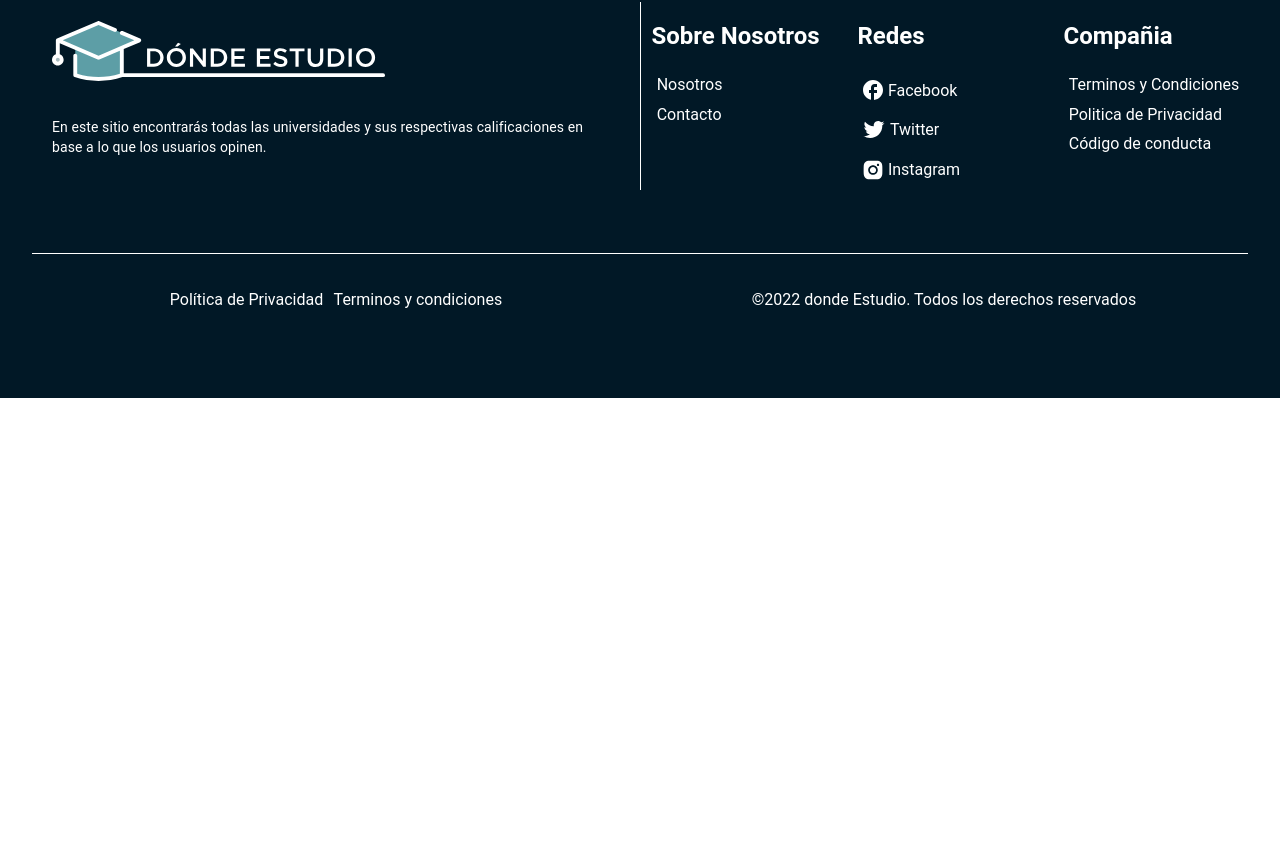
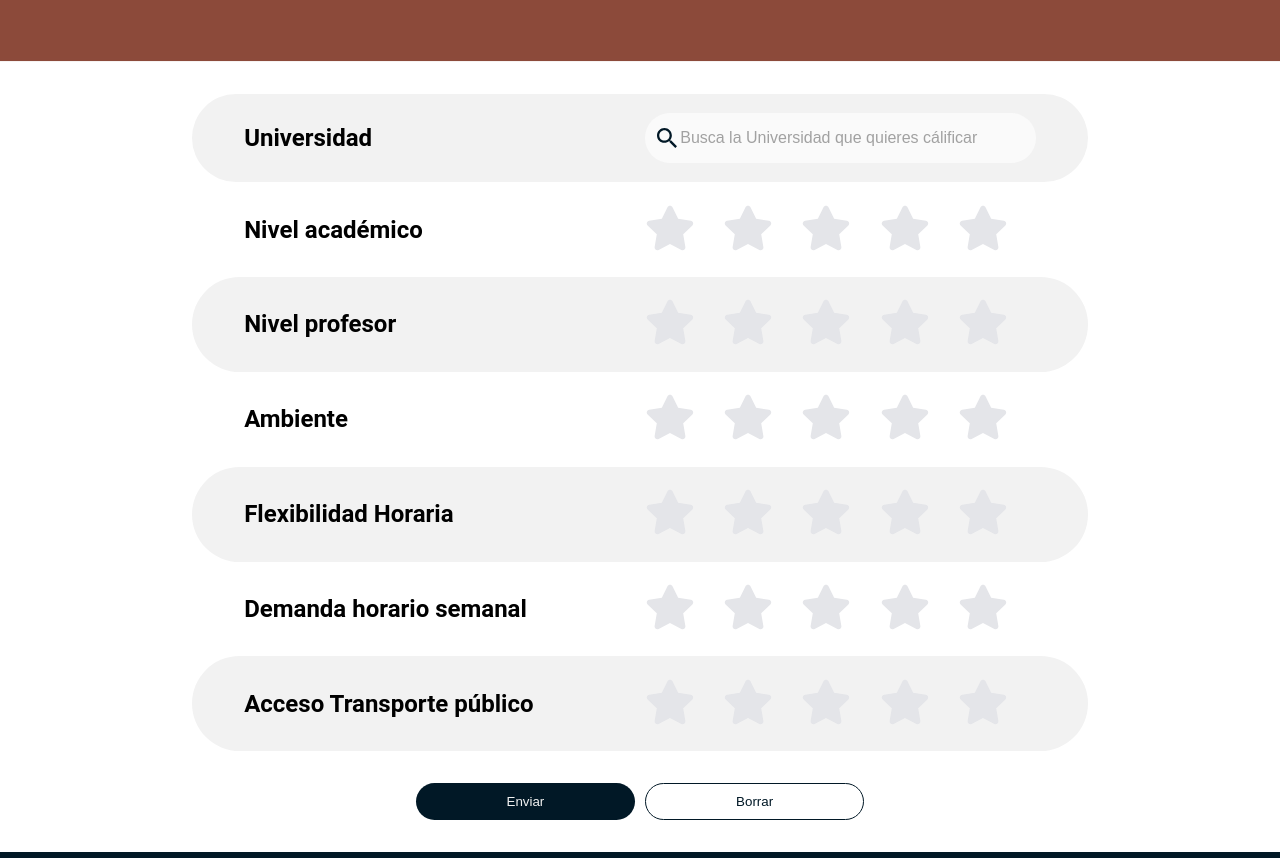
Before and after one commit to CRISSFMB/study-app, a React (Vite) app: page /homeScreen in a window 1280 px wide. Shown: the part 402-1260 px from the top of the page. Before the commit the page ends 800 px from the top, so only its background shows below. Built offline with nearby package versions, Linux system fonts and the light colour scheme; a web font is replaced by a local one.

Commit message:
Calificacion

```diff
--- a/package.json
+++ b/package.json
@@ -11,6 +11,7 @@
   "dependencies": {
     "react": "^18.2.0",
     "react-dom": "^18.2.0",
+    "react-icons": "^4.4.0",
     "react-router-dom": "^6.4.0"
   },
   "devDependencies": {
--- /dev/null
+++ b/src/Calificar/CalifUniversidades.css
@@ -0,0 +1,126 @@
+.opina{
+    display: grid;
+}
+.logo{
+    width: 100%;
+}
+.opina__div{
+    position: relative;
+
+}
+.opina__img{
+    width: 100%;
+
+}
+.opina__button{
+    position: absolute;
+    top: 3%;
+    left: 1%;
+
+    background: none;
+    border: 0;
+    color: #F2F2F2;
+    font-size: 1.5rem;
+
+}
+.form{
+    display: grid;
+    margin : 0 auto;
+    width: 95%;
+    margin-top: 3rem;
+}
+.search{
+    display: grid;
+    grid-template-columns: 1fr 1fr;
+
+    font-size: 16px;
+    margin: 0 auto;
+    border-radius: 66px;
+    padding: 1rem 2rem ;
+    gap: 1rem;
+    align-items: center;
+}
+.gris{
+    background-color: #F2F2F2;
+    border-radius: 66px;
+}
+.search__div{
+    position: relative;
+    width: 100%;
+}
+.search__icon{
+    color: #191919;
+    position: absolute;
+    width: 20px;
+    height: 20px;
+    left: 12px;
+    top: 50%;
+    transform: translateY(-50%);
+}
+
+.search__input{
+    color: #191919;
+    padding: 15px 15px 15px 35px;
+    width: 100%;
+    color: #5D9EA6;
+    border: none;
+    opacity: 64%;
+    border-radius: 28px;
+    font-weight: 500;
+    font-size: 16px;
+    line-height: 20px;
+}
+.buttons{
+    display: grid;
+    margin: 0 auto;
+    width: 70%;
+    margin-top: 3rem;
+    margin-bottom: 3rem;
+    grid-template-columns: 1fr 1fr;
+    gap: 1rem;
+}
+.button__send{
+
+    background: #011826;
+    border-radius: 66px;
+    border: none;
+    color: #F2F2F2;
+    padding: 1rem;
+    transition: .5s  ease-in-out;
+}
+.button__send:hover{
+    border:1px solid #011826;
+    background: #ffffff;
+    color: #011826;
+}
+.button__del{
+
+    background: #ffffff;
+    border-radius: 66px;
+    border: 1px solid #011826;
+    padding: 1rem;
+    color: #011826;
+    transition: .5s  ease-in-out;
+}
+
+.button__del:hover{
+    border: 1px solid #ffffff;
+
+    background: #011826;
+    color: #ffffff;
+}
+@media (min-width: 768px) {
+    .form{
+        width: 70%;
+    }
+    .search{
+        padding: 1rem 5rem ;
+    }
+    .opina__button {
+        font-size: 4rem;
+    }
+    .buttons{
+        display: grid;
+        width: 50%;
+    }
+}
--- /dev/null
+++ b/src/Calificar/CalifUniversidades.jsx
@@ -0,0 +1,79 @@
+import React, { useState } from "react";
+import "./CalifUniversidades.css";
+import logo from "./img/opina.jpg";
+import Stars from "./Stars";
+
+const CalifUniversidades = () => {
+  const [input, setInput] = useState({
+    nombre: "",
+    universidad: "",
+    comentario: "",
+    trasporte: "",
+  });
+  return (
+    <div className="opina">
+      <div className="opina__div">
+        <button className="opina__button ">x</button>
+        <img src={logo} alt="" className="opina__img" />
+      </div>
+      <div className="form">
+        <form>
+          <div className="search gris">
+            <h2>Universidad</h2>
+            <div className="search__div">
+              <input
+                type="search"
+                className="search__input"
+                placeholder="Busca la Universidad que quieres cálificar"
+              />
+              <svg
+                width="35"
+                height="35"
+                viewBox="0 0 35 35"
+                fill="none"
+                xmlns="http://www.w3.org/2000/svg"
+                className="search__icon"
+              >
+                <path
+                  d="M25 22H23.42L22.86 21.46C24.82 19.18 26 16.22 26 13C26 5.82 20.18 0 13 0C5.82 0 0 5.82 0 13C0 20.18 5.82 26 13 26C16.22 26 19.18 24.82 21.46 22.86L22 23.42V25L32 34.98L34.98 32L25 22ZM13 22C8.02 22 4 17.98 4 13C4 8.02 8.02 4 13 4C17.98 4 22 8.02 22 13C22 17.98 17.98 22 13 22Z"
+                  fill="#011826"
+                />
+              </svg>
+            </div>
+          </div>
+          <div className="search">
+            <h2>Nivel académico</h2>
+            <Stars />
+          </div>
+          <div className="search gris">
+            <h2>Nivel profesor</h2>
+            <Stars />
+          </div>
+          <div className="search">
+            <h2>Ambiente</h2>
+            <Stars />
+          </div>
+          <div className="search gris">
+            <h2>Flexibilidad Horaria</h2>
+            <Stars />
+          </div>
+          <div className="search">
+            <h2>Demanda horario semanal</h2>
+            <Stars />
+          </div>
+          <div className="search gris">
+            <h2>Acceso Transporte público</h2>
+            <Stars />
+          </div>
+          <div className="stars-gray"></div>
+          <div className="buttons">
+            <button className="button__send">Enviar</button>
+            <button className="button__del">Borrar</button>
+          </div>
+        </form>
+      </div>
+    </div>
+  );
+};
+
+export default CalifUniversidades;
--- /dev/null
+++ b/src/Calificar/Stars.css
@@ -0,0 +1,16 @@
+input[type="radio"] {
+    display: none;
+}
+.stars{
+    display: grid;
+    grid-template-columns: repeat(5, 1fr);
+}
+.star{
+    width: 40px;
+    cursor: pointer;
+}
+@media (min-width: 768px) {
+    .star{
+        width: 50px;
+    }
+}
--- /dev/null
+++ b/src/Calificar/Stars.jsx
@@ -0,0 +1,35 @@
+import React from "react";
+import "./Stars.css";
+import { FaStar } from "react-icons/fa";
+import { useState } from "react";
+
+const Stars = () => {
+  const [rating, setRating] = useState(null);
+  const [hover, setHover] = useState(null);
+  return (
+    <div className="stars">
+      {[...Array(5)].map((star, i) => {
+        const ratingValue = i + 1;
+        return (
+          <label key={i} >
+            <input
+              type="radio"
+              name="rating"
+              value={ratingValue}
+              onClick={() => setRating(ratingValue)}
+            />
+            <FaStar
+              size={70}
+              className="star"
+              color={ratingValue <= (hover || rating) ? "#ffc107" : "#e4e5e9"}
+              onMouseEnter={() => setHover(ratingValue)}
+              onMouseLeave={() => setHover(null)}
+            />
+          </label>
+        );
+      })}
+    </div>
+  );
+};
+
+export default Stars;
--- a/src/Footer/footer.css
+++ b/src/Footer/footer.css
@@ -1,7 +1,6 @@
 footer {
 
   width: 100%;
-  bottom: 0;
   background: #011826;
   color: #ffffff;
   position: absolute;
--- /dev/null
+++ b/src/Stars.jsx
@@ -0,0 +1,19 @@
+import React, { useState } from 'react'
+import { Rating } from 'react-simple-star-rating'
+
+
+const Stars = () => {
+    //Stars state
+    const [rating, setRating] = useState(0) // initial rating value
+    const handleRating = (rate) => {
+      setRating(rate)
+    }
+
+    return (
+      <div className='App'>
+        <Rating onClick={handleRating} ratingValue={rating} /* Available Props */ />
+      </div>
+    )
+};
+
+export default Stars;
--- a/src/home/pages/HomeScreen.jsx
+++ b/src/home/pages/HomeScreen.jsx
@@ -1,10 +1,16 @@
 import React from "react";
+import CalifUniversidades from "../../Calificar/CalifUniversidades";
+import Stars from "../../Calificar/Stars.jsx";
 import Footer from "../../Footer/Footer";
 
+
 export const HomeScreen = () => {
+
   return (
     <div>
       <h1>HomeScreen</h1>
+
+      <CalifUniversidades />
       <Footer/>
     </div>
   );
```
Also changed, not shown: src/Agrega/Agrega.jsx (added, +7 -0 lines), src/Agrega/Agrega.css (added), src/Calificar/img/opina.jpg (added), 1 other file (tests, documents, lock files or other folders).
